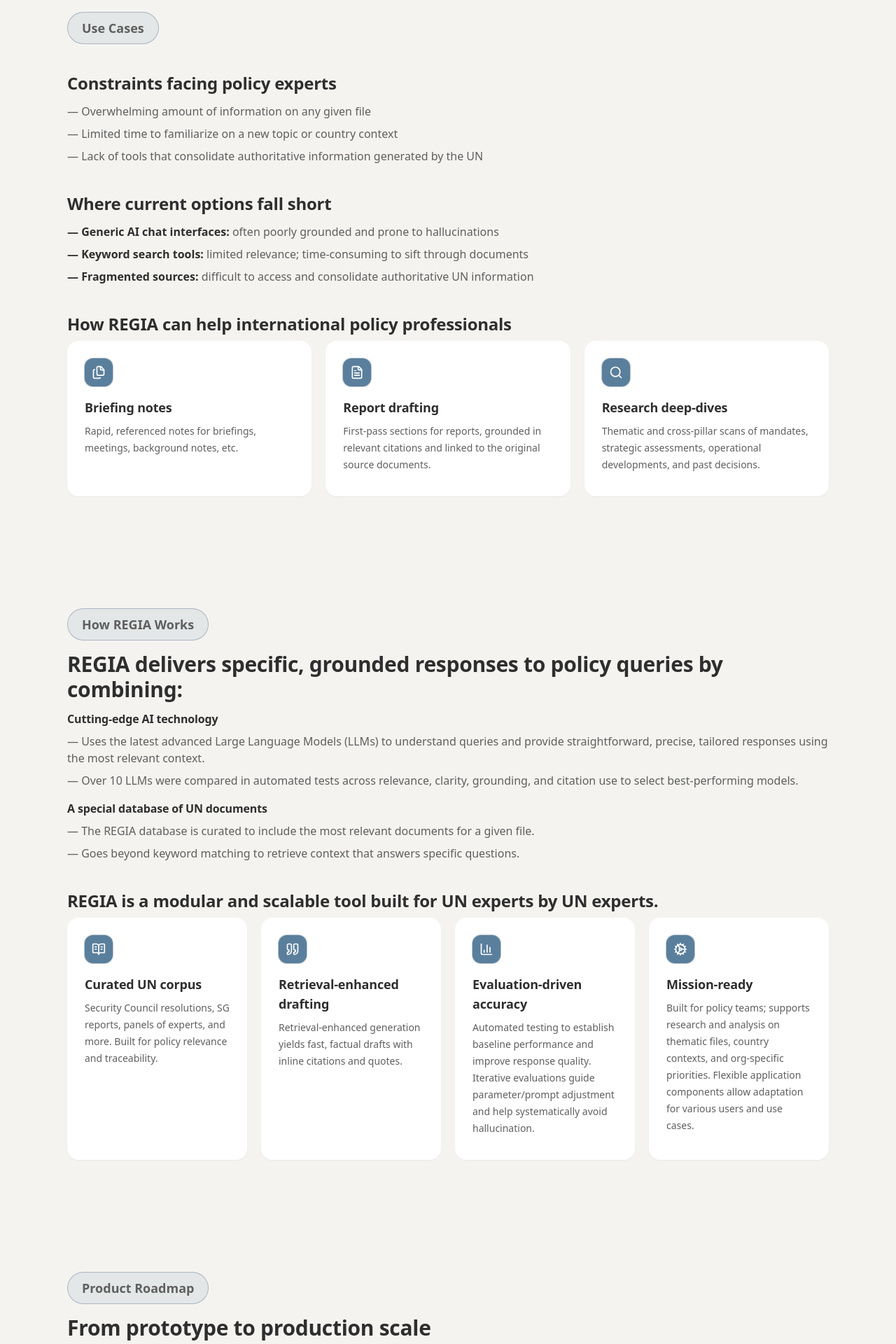
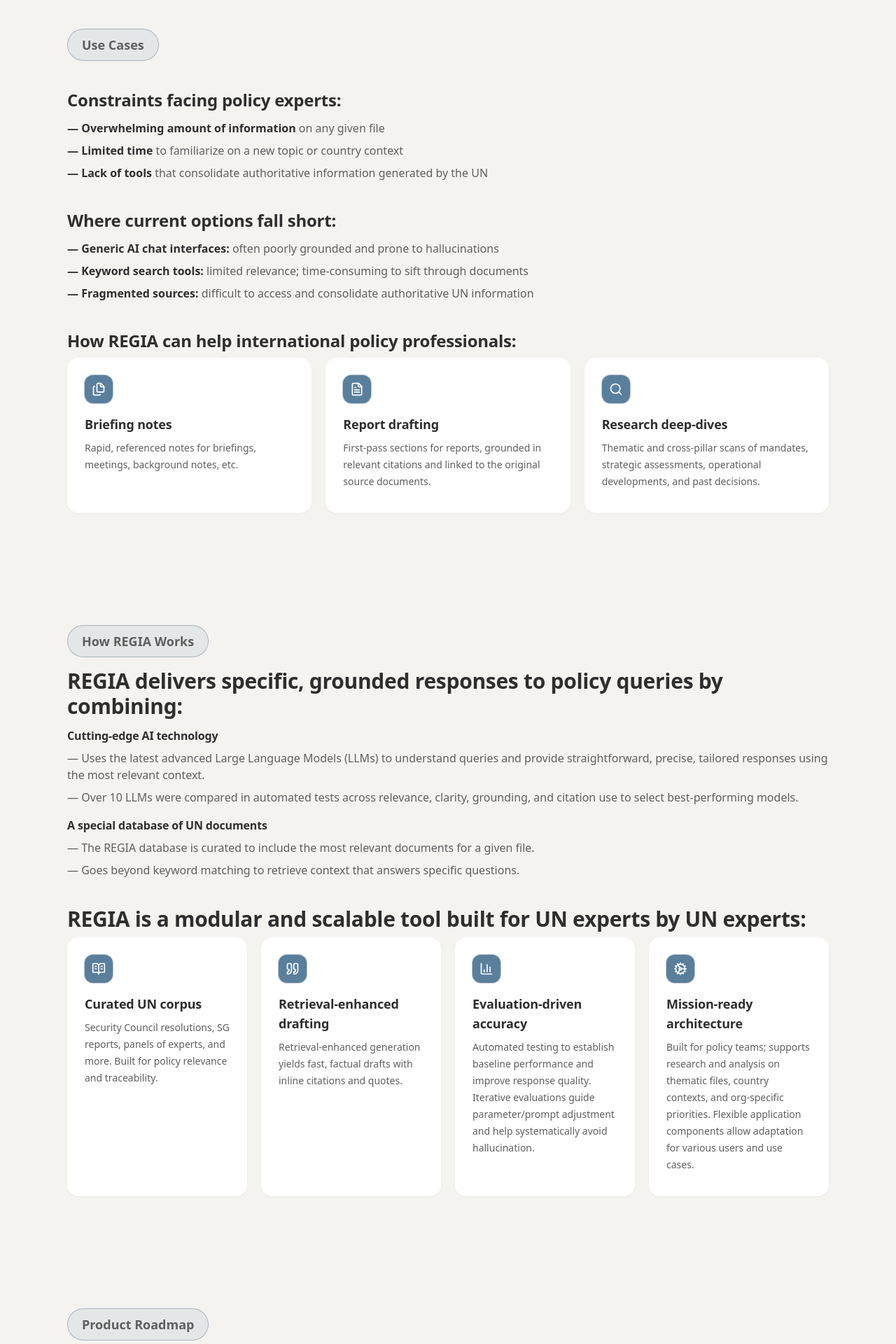
Before and after one commit to josh-jorgensen/regia-landing, a Next.js app: page / in a window 1280 px wide. Shown: the part 700-2620 px from the top of the page at 70% size. Built offline with nearby package versions, Linux system fonts and the light colour scheme.

Commit message:
Copy emphasis: semibold hero 'It leverages' + bullets; semibold key phrases in Constraints list

```diff
--- a/app/page.tsx
+++ b/app/page.tsx
@@ -64,10 +64,10 @@
             <h1 className="mt-4 text-4xl font-semibold leading-tight md:text-5xl">
               REGIA is a custom‑built research assistant for the UN and international affairs policy experts.
             </h1>
-            <p className="mt-4 max-w-3xl text-[var(--subtle)]">
+            <p className="mt-4 max-w-3xl text-[var(--subtle)] font-semibold">
               It leverages:
             </p>
-            <ul className="mt-3 max-w-3xl text-[var(--subtle)]">
+            <ul className="mt-3 max-w-3xl text-[var(--subtle)] font-semibold">
               <li>— The latest generative AI models;</li>
               <li>— The UN’s vast collection of official documents; and</li>
               <li>— A tailored approach to provide grounded responses to user queries, eliminating hallucination.</li>
@@ -83,23 +83,23 @@
       </Section>
 
       {/* USE CASES (Consolidated) */}
-      <Section id="use-cases">
+      <Section id="use-cases" className="scroll-mt-24">
         <Container>
           <div className="mb-6 max-w-2xl">
             <Pill>Use Cases</Pill>
           </div>
 
           <div className="mt-10 max-w-2xl">
-            <h2 className="text-2xl font-semibold">Constraints facing policy experts</h2>
+            <h2 className="text-2xl font-semibold">Constraints facing policy experts:</h2>
             <ul className="mt-3 grid gap-2 text-[var(--subtle)]">
-              <li>— Overwhelming amount of information on any given file</li>
-              <li>— Limited time to familiarize on a new topic or country context</li>
-              <li>— Lack of tools that consolidate authoritative information generated by the UN</li>
+              <li><span className="font-semibold text-[var(--text)]">— Overwhelming amount of information</span> on any given file</li>
+              <li><span className="font-semibold text-[var(--text)]">— Limited time</span> to familiarize on a new topic or country context</li>
+              <li><span className="font-semibold text-[var(--text)]">— Lack of tools</span> that consolidate authoritative information generated by the UN</li>
             </ul>
           </div>
 
           <div className="mt-10 max-w-2xl">
-            <h2 className="text-2xl font-semibold">Where current options fall short</h2>
+            <h2 className="text-2xl font-semibold">Where current options fall short:</h2>
             <ul className="mt-3 grid gap-2 text-[var(--subtle)]">
               <li><span className="font-semibold text-[var(--text)]">— Generic AI chat interfaces:</span> often poorly grounded and prone to hallucinations</li>
               <li><span className="font-semibold text-[var(--text)]">— Keyword search tools:</span> limited relevance; time‑consuming to sift through documents</li>
@@ -107,7 +107,7 @@
             </ul>
           </div>
           <div className="mt-10 max-w-2xl">
-            <h2 className="text-2xl font-semibold">How REGIA can help international policy professionals</h2>
+            <h2 className="text-2xl font-semibold">How REGIA can help international policy professionals:</h2>
           </div>
           <div className="grid gap-5 md:grid-cols-2 lg:grid-cols-3">
             <FeatureCard icon={<Files className="h-5 w-5 text-white" />} title="Briefing notes" desc="Rapid, referenced notes for briefings, meetings, background notes, etc." />
@@ -118,7 +118,7 @@
       </Section>
 
       {/* PRODUCT */}
-      <Section id="product">
+      <Section id="product" className="scroll-mt-24">
         <Container>
           <div className="mb-10">
             <Pill>How REGIA Works</Pill>
@@ -141,15 +141,15 @@
             </div>
           </div>
 
-          <div className="mt-10">
-            <h2 className="text-2xl font-semibold">REGIA is a modular and scalable tool built for UN experts by UN experts.</h2>
+          <div className="mt-8">
+            <h2 className="text-3xl font-semibold">REGIA is a modular and scalable tool built for UN experts by UN experts:</h2>
           </div>
 
           <div className="grid gap-5 md:grid-cols-2 lg:grid-cols-4">
             <FeatureCard icon={<BookOpenText className="h-5 w-5 text-white" />} title="Curated UN corpus" desc="Security Council resolutions, SG reports, panels of experts, and more. Built for policy relevance and traceability." />
             <FeatureCard icon={<Quote className="h-5 w-5 text-white" />} title="Retrieval‑enhanced drafting" desc="Retrieval‑enhanced generation yields fast, factual drafts with inline citations and quotes." />
             <FeatureCard icon={<BarChart3 className="h-5 w-5 text-white" />} title="Evaluation‑driven accuracy" desc="Automated testing to establish baseline performance and improve response quality. Iterative evaluations guide parameter/prompt adjustment and help systematically avoid hallucination." />
-            <FeatureCard icon={<Cog className="h-5 w-5 text-white" />} title="Mission‑ready" desc="Built for policy teams; supports research and analysis on thematic files, country contexts, and org‑specific priorities. Flexible application components allow adaptation for various users and use cases." />
+            <FeatureCard icon={<Cog className="h-5 w-5 text-white" />} title="Mission‑ready architecture" desc="Built for policy teams; supports research and analysis on thematic files, country contexts, and org‑specific priorities. Flexible application components allow adaptation for various users and use cases." />
           </div>
         </Container>
       </Section>
@@ -157,11 +157,11 @@
 
 
       {/* ROADMAP */}
-      <Section id="product-roadmap">
+      <Section id="product-roadmap" className="scroll-mt-24">
         <Container>
-          <div className="mb-10 max-w-2xl">
+          <div className="mb-6 max-w-2xl">
             <Pill>Product Roadmap</Pill>
-            <h2 className="mt-4 text-3xl font-semibold">From prototype to production scale</h2>
+            <h2 className="mt-3 text-3xl font-semibold">From prototype to production scale</h2>
           </div>
           <div className="grid gap-4 md:grid-cols-3">
             <div className="group flex h-full min-h-[18rem] flex-col justify-start rounded-2xl border border-white/5 bg-[var(--card)] p-6 ring-1 ring-white/5 transition hover:-translate-y-1 hover:shadow-md">
```
